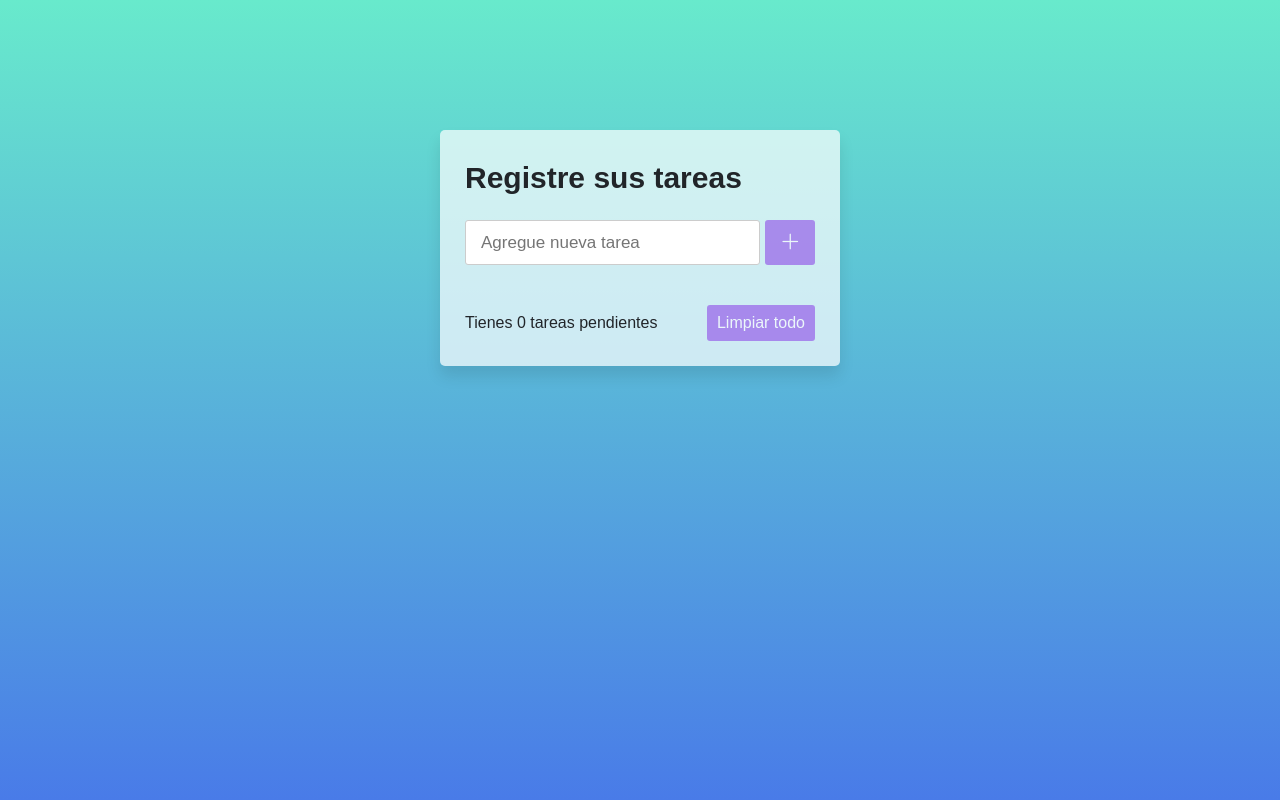
After one commit to JpyunCode/to_do_list, a PHP site: page /main.html in a window 1280 px wide. The commit adds this page. Run offline with PHP 8.4, Linux system fonts and the light colour scheme; some libraries are stand-ins or nearby versions.

Commit message:
Primera version de todolist

```diff
--- /dev/null
+++ b/css/style.css
@@ -0,0 +1,131 @@
+*{
+    margin: 0;
+    padding: 0;
+    box-sizing: border-box;
+    font-family: 'Poppins', sans-serif;
+}
+::selection{
+    color: #ffff;
+    background: rgb(142, 73, 232);
+}
+body{
+    width: 100%;
+    height: 100vh;
+    /* overflow: hidden; */
+    padding: 10px;
+    background: linear-gradient(to bottom, #68EACC 0%, #497BE8 100%);
+}
+.wrapper{
+    background: rgba(255, 255, 255, 0.7);
+    max-width: 400px;
+    width: 100%;
+    margin: 120px auto;
+    padding: 25px;
+    border-radius: 5px;
+    box-shadow: 0px 10px 15px rgba(0,0,0,0.1);
+}
+.wrapper header{
+    font-size: 30px;
+    font-weight: 600;
+}
+.wrapper .inputField{
+    margin: 20px 0;
+    width: 100%;
+    display: flex;
+    height: 45px;
+}
+.inputField input{
+    width: 85%;
+    height: 100%;
+    outline: none;
+    border-radius: 3px;
+    border: 1px solid #ccc;
+    font-size: 17px;
+    padding-left: 15px;
+    transition: all 0.3s ease;
+}
+.inputField input:focus{
+    border-color: #8E49E8;
+}
+.inputField button{
+    width: 50px;
+    height: 100%;
+    border: none;
+    color: #fff;
+    margin-left: 5px;
+    font-size: 21px;
+    outline: none;
+    background: #8E49E8;
+    cursor: pointer;
+    border-radius: 3px;
+    opacity: 0.6;
+    pointer-events: none;
+    transition: all 0.3s ease;
+}
+.inputField button:hover,
+.footer button:hover{
+    background: #721ce3;
+}
+.inputField button.active{
+    opacity: 1;
+    pointer-events: auto;
+}
+.wrapper .todoList{
+    max-height: 250px;
+    overflow-y: auto;
+}
+.todoList li{
+    position: relative;
+    list-style: none;
+    margin-bottom: 8px;
+    background: #f2f2f2;
+    border-radius: 3px;
+    padding: 10px 15px;
+    cursor: default;
+    overflow: hidden;
+    word-wrap: break-word;
+}
+.todoList li .icon{
+    position: absolute;
+    right: -45px;
+    top: 50%;
+    transform: translateY(-50%);
+    background: #e74c3c;
+    width: 45px;
+    text-align: center;
+    color: #fff;
+    padding: 10px 15px;
+    border-radius: 0 3px 3px 0;
+    cursor: pointer;
+    transition: all 0.2s ease;
+}
+.todoList li:hover .icon{
+    right: 0px;
+}
+.wrapper .footer{
+    display: flex;
+    width: 100%;
+    margin-top: 20px;
+    align-items: center;
+    justify-content: space-between;
+}
+.footer button{
+    padding: 6px 10px;
+    border-radius: 3px;
+    border: none;
+    outline: none;
+    color: #fff;
+    font-weight: 400;
+    font-size: 16px;
+    margin-left: 5px;
+    background: #8E49E8;
+    cursor: pointer;
+    user-select: none;
+    opacity: 0.6;
+    pointer-events: none;
+    transition: all 0.3s ease;
+}
+.footer button.active{
+    opacity: 1;
+    pointer-events: auto;
+}
--- a/js/app.js
+++ b/js/app.js
@@ -0,0 +1,71 @@
+const inputBox = document.querySelector(".inputField input");
+const addBtn = document.querySelector(".inputField button");
+const todoList = document.querySelector(".todoList");
+const deleteAllBtn = document.querySelector(".footer button");
+
+inputBox.onkeyup = ()=>{
+  let userEnteredValue = inputBox.value;
+  if(userEnteredValue.trim() != 0){
+    addBtn.classList.add("active");
+  }else{
+    addBtn.classList.remove("active");
+  }
+}
+
+showTasks();
+
+addBtn.onclick = ()=>{
+  let userEnteredValue = inputBox.value;
+  let getLocalStorageData = localStorage.getItem("New Todo");
+  if(getLocalStorageData == null){
+    listArray = [];
+  }else{
+    listArray = JSON.parse(getLocalStorageData);
+  }
+  listArray.push(userEnteredValue);
+  localStorage.setItem("New Todo", JSON.stringify(listArray));
+  showTasks();
+  addBtn.classList.remove("active");
+}
+
+function showTasks(){
+  let getLocalStorageData = localStorage.getItem("New Todo");
+  if(getLocalStorageData == null){
+    listArray = [];
+  }else{
+    listArray = JSON.parse(getLocalStorageData);
+  }
+  const pendingTasksNumb = document.querySelector(".pendingTasks");
+  pendingTasksNumb.textContent = listArray.length;
+  if(listArray.length > 0){
+    deleteAllBtn.classList.add("active");
+  }else{
+    deleteAllBtn.classList.remove("active");
+  }
+  let newLiTag = "";
+  listArray.forEach((element, index) => {
+    newLiTag += `<li>${element}<span class="icon" onclick="deleteTask(${index})"><i class="bi bi-trash-fill"></i></span></li>`;
+  });
+  todoList.innerHTML = newLiTag;
+  inputBox.value = "";
+}
+
+function deleteTask(index){
+  let getLocalStorageData = localStorage.getItem("New Todo");
+  listArray = JSON.parse(getLocalStorageData);
+  listArray.splice(index, 1);
+  localStorage.setItem("New Todo", JSON.stringify(listArray));
+  showTasks();
+}
+
+deleteAllBtn.onclick = ()=>{
+  let getLocalStorageData = localStorage.getItem("New Todo");
+  if(getLocalStorageData == null){
+    listArray = [];
+  }else{
+    listArray = JSON.parse(getLocalStorageData);
+    listArray = [];
+  }
+  localStorage.setItem("New Todo", JSON.stringify(listArray));
+  showTasks();
+}
--- /dev/null
+++ b/main.html
@@ -0,0 +1,33 @@
+<!DOCTYPE html>
+<html lang="en">
+<head>
+    <meta charset="UTF-8">
+    <meta http-equiv="X-UA-Compatible" content="IE=edge">
+    <meta name="viewport" content="width=device-width, initial-scale=1.0">
+    <title>Registrar tareas</title>
+    <!-- CSS only -->
+    <link href="https://cdn.jsdelivr.net/npm/bootstrap@5.1.3/dist/css/bootstrap.min.css" rel="stylesheet" integrity="sha384-1BmE4kWBq78iYhFldvKuhfTAU6auU8tT94WrHftjDbrCEXSU1oBoqyl2QvZ6jIW3" crossorigin="anonymous">
+    <link rel="stylesheet" href="https://cdn.jsdelivr.net/npm/bootstrap-icons@1.7.2/font/bootstrap-icons.css">
+    <link rel="stylesheet" href="./css/style.css">
+
+</head>
+<body>
+    <div class="wrapper">
+        <header>Registre sus tareas</header>
+        <div class="inputField">
+          <input type="text" placeholder="Agregue nueva tarea">
+          <button><i class="bi bi-plus-lg"></i></button>
+        </div>
+        <ul class="todoList">
+          <!-- todas las tareas se almacenan aqui -->
+        </ul>
+        <div class="footer">
+          <span>Tienes <span class="pendingTasks"></span> tareas pendientes</span>
+          <button>Limpiar todo</button>
+        </div>
+    </div>
+    <!-- JavaScript Bundle with Popper -->
+    <script src="https://cdn.jsdelivr.net/npm/bootstrap@5.1.3/dist/js/bootstrap.bundle.min.js" integrity="sha384-ka7Sk0Gln4gmtz2MlQnikT1wXgYsOg+OMhuP+IlRH9sENBO0LRn5q+8nbTov4+1p" crossorigin="anonymous"></script>
+    <script src="./js/app.js"></script>
+</body>
+</html>
--- a/php/login.php
+++ b/php/login.php
@@ -13,7 +13,7 @@ $nr = $queryusuario->num_rows;
 
 if ($nr == 1)
 {
-    echo	"<script> alert('Usuario logueado.');window.location= '../index.html' </script>";
+    echo	"<script> alert('Usuario logueado.');window.location= '../main.html' </script>";
 }
 else
 {
--- a/signin.html
+++ b/signin.html
@@ -13,7 +13,7 @@
 </head>
 <body class="text-center">
     <form class="form-signin" method="post" action="./php/registrar.php">
-        <h1 class="h3 mb-3 fw-normal text-white">Registrarse</h1>
+        <h1 class="h3 mb-3 fw-normal">Registrarse</h1>
 
         <div class="form-floating">
             <input type="text" class="form-control" id="user" name="user" placeholder="text" required>
```
Also changed, not shown: css/signin.css (+15 -3 lines), index.html (+3 -5 lines).
